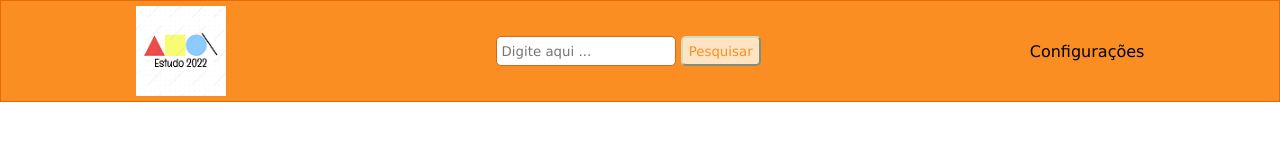
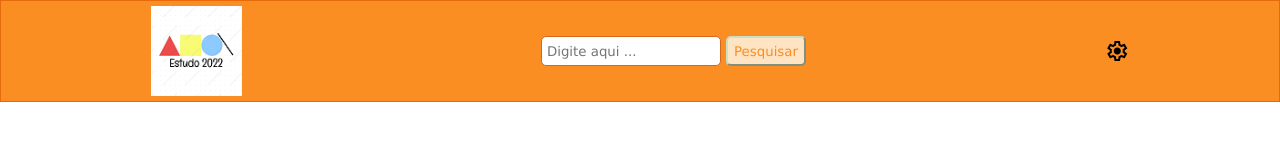
Before and after one commit to ofgent21/html, a plain HTML site: page Projetos/Aulas/layoutPastas/index.html in a window 1280 px wide. Drawn offline with nearby package versions, Linux system fonts and the light colour scheme.

Commit message:
Finalização do Cabeçalho

```diff
--- a/Projetos/Aulas/layoutPastas/index.html
+++ b/Projetos/Aulas/layoutPastas/index.html
@@ -2,6 +2,7 @@
 
 <head>
     <title>Exemplo de layout padrão</title>
+    <link rel="stylesheet" href="https://fonts.googleapis.com/css2?family=Material+Symbols+Outlined:opsz,wght,FILL,GRAD@48,400,1,0" />
     <link href="layout.css" rel="stylesheet" type="text/css" />
 </head>
 
@@ -15,7 +16,9 @@
         </form>
 
     </div>
-    <div>Configurações</div>
+    <div><span class="material-symbols-outlined">
+         settings
+        </span></div>
     </header>
 
 
```
Also changed, not shown: Projetos/Aulas/layoutPastas/layout.css (line endings or trailing spaces).
